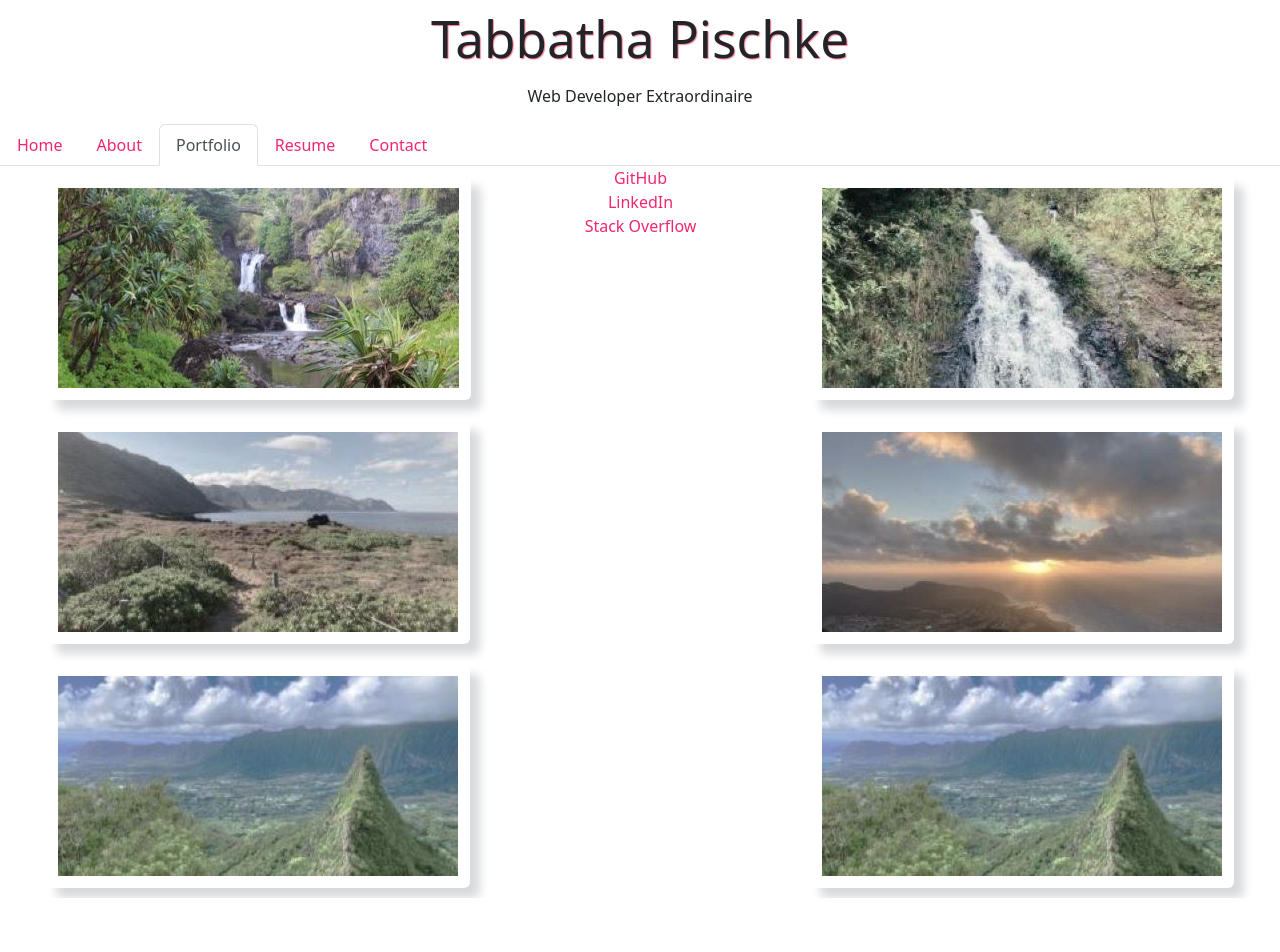
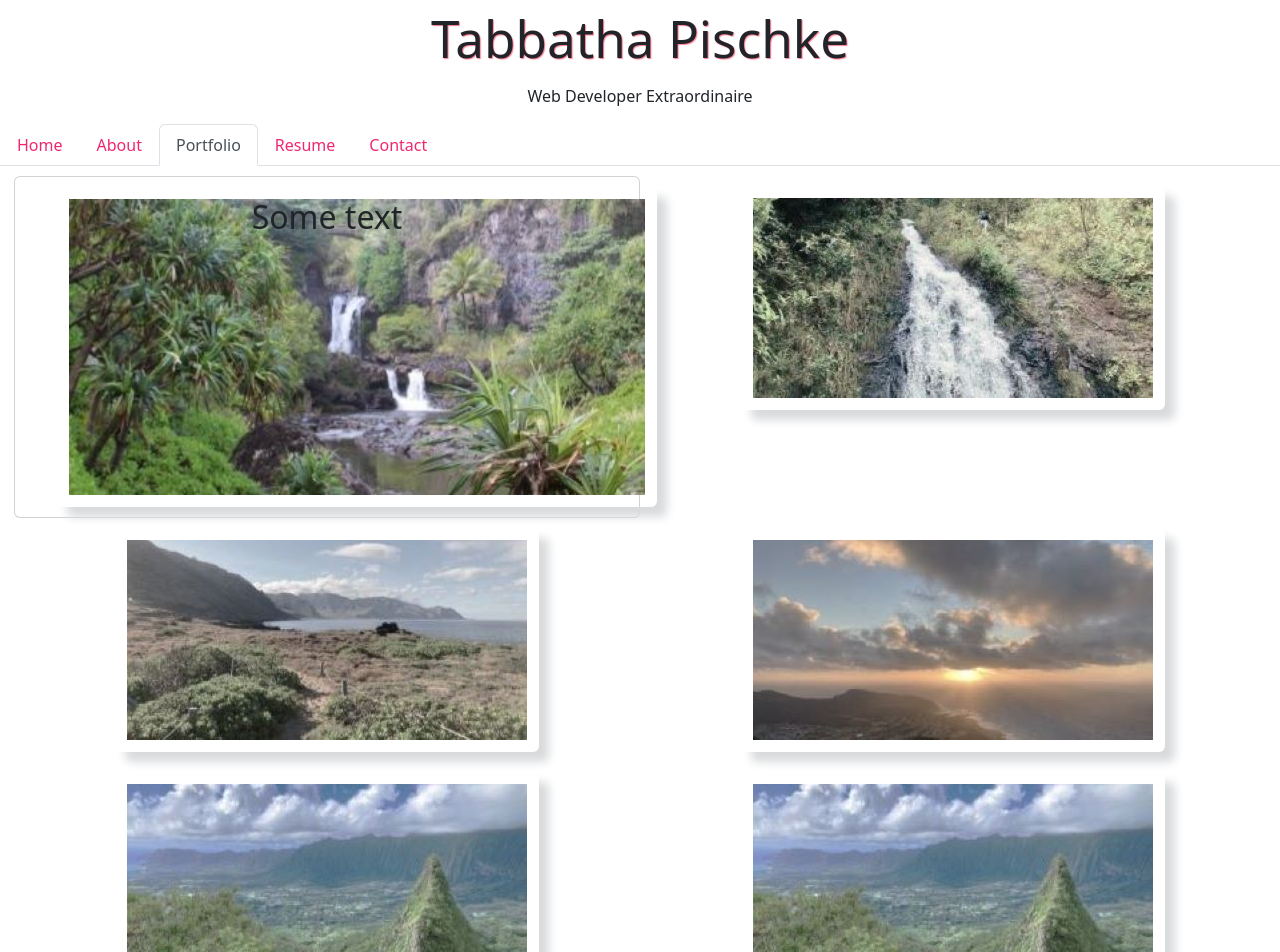
Before and after one commit to tabbdacat/react-professional-portfolio, a React (Vite) app in the folder react-professional-portfolio/: page /Portfolio in a window 1280 px wide. Shown: the top 952 px of the page. Before the commit the page ends 898 px from the top, so only its background shows below. Built offline with nearby package versions, Linux system fonts and the light colour scheme.

Commit message:
adjust porfolio imgs and styling

```diff
--- a/react-professional-portfolio/src/components/Footer.jsx
+++ b/react-professional-portfolio/src/components/Footer.jsx
@@ -2,7 +2,7 @@ import { Link, useLocation } from 'react-router-dom';
 
 function Footer() {
     return (
-        <div className="text-center">
+        <footer className="text-center float-none">
         <Link
           to="https://github.com/tabbdacat"
           className= 'nav-link nav-item'
@@ -21,7 +21,7 @@ function Footer() {
           >
             Stack Overflow
           </Link>
-        </div>
+        </footer>
     );
 }
 
--- a/react-professional-portfolio/src/index.css
+++ b/react-professional-portfolio/src/index.css
@@ -43,14 +43,22 @@ h3 {
   text-shadow: 1px 1px 1px rgb(254, 126, 148);
 }
 
+.projects {
+  padding: 10px;
+  text-align: center;
+  font-size: 200%;
+}
+
 .img {
   border-style: hidden;
   padding: 12px;
   box-shadow: 10px 10px 10px #d8dadc;
   margin: 10px 30px;
   flex: 0 0 320px;
-  max-width: 100%
+  max-width: 100%;
 }
+
+
 
 button {
   border-radius: 8px;
--- a/react-professional-portfolio/src/pages/Portfolio.jsx
+++ b/react-professional-portfolio/src/pages/Portfolio.jsx
@@ -7,13 +7,26 @@ import olomana from '../assets/images/olomana-resize.jpg';
 
 export default function Portfolio() {
     return (
-        <div>
-            <img src={hanaWaterfall} className="rounded float-start img" alt="Waterfall" />
-            <img src={kaauWaterfall} className="rounded float-end img" alt="Waterfall" />
-            <img src={kaena} className="rounded float-start img" alt="Waterfall" />
-            <img src={koko} className="rounded float-end img" alt="Waterfall" />
-            <img src={olomana} className="rounded float-start img" alt="Waterfall" />
-            <img src={olomana} className="rounded float-end img" alt="Waterfall" />
+        <div className="projects row">
+            <div className="card col-6">
+                <img src={hanaWaterfall} className="card-img-top rounded img" alt="Waterfall" />
+                <p className="card-img-overlay">Some text</p>
+            </div>
+            <div className="col-6">
+                <img src={kaauWaterfall} className="rounded img" alt="Waterfall" />
+            </div>
+            <div className="col-6">
+                <img src={kaena} className="rounded img" alt="Waterfall" />
+            </div>
+            <div className="col-6">
+                <img src={koko} className="rounded img" alt="Waterfall" />
+            </div>
+            <div className="col-6">
+                <img src={olomana} className="rounded img" alt="Waterfall" />
+            </div>
+            <div className="col-6">
+                <img src={olomana} className="rounded img" alt="Waterfall" />
+            </div>
         </div>
     )
 }
```
